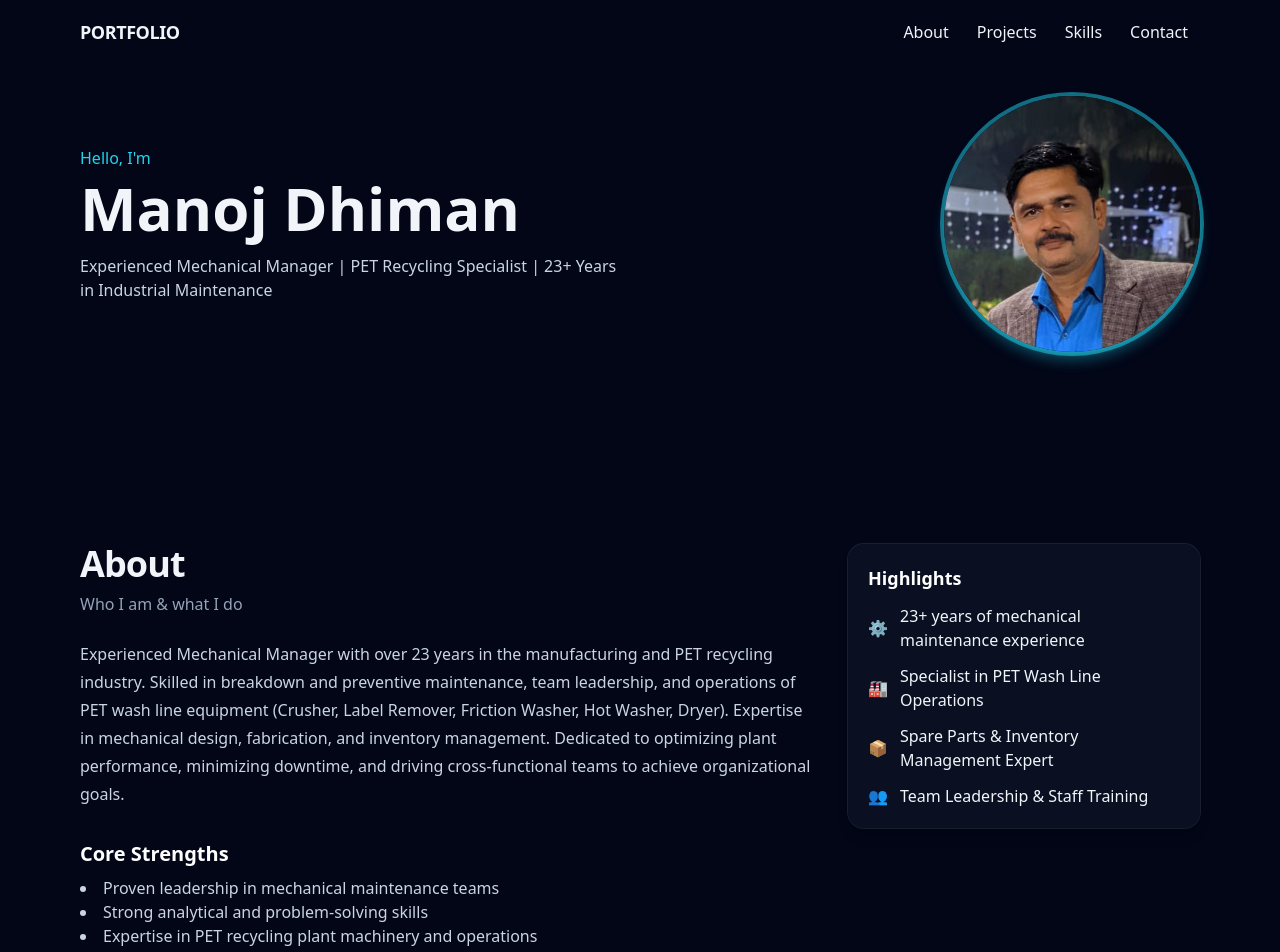
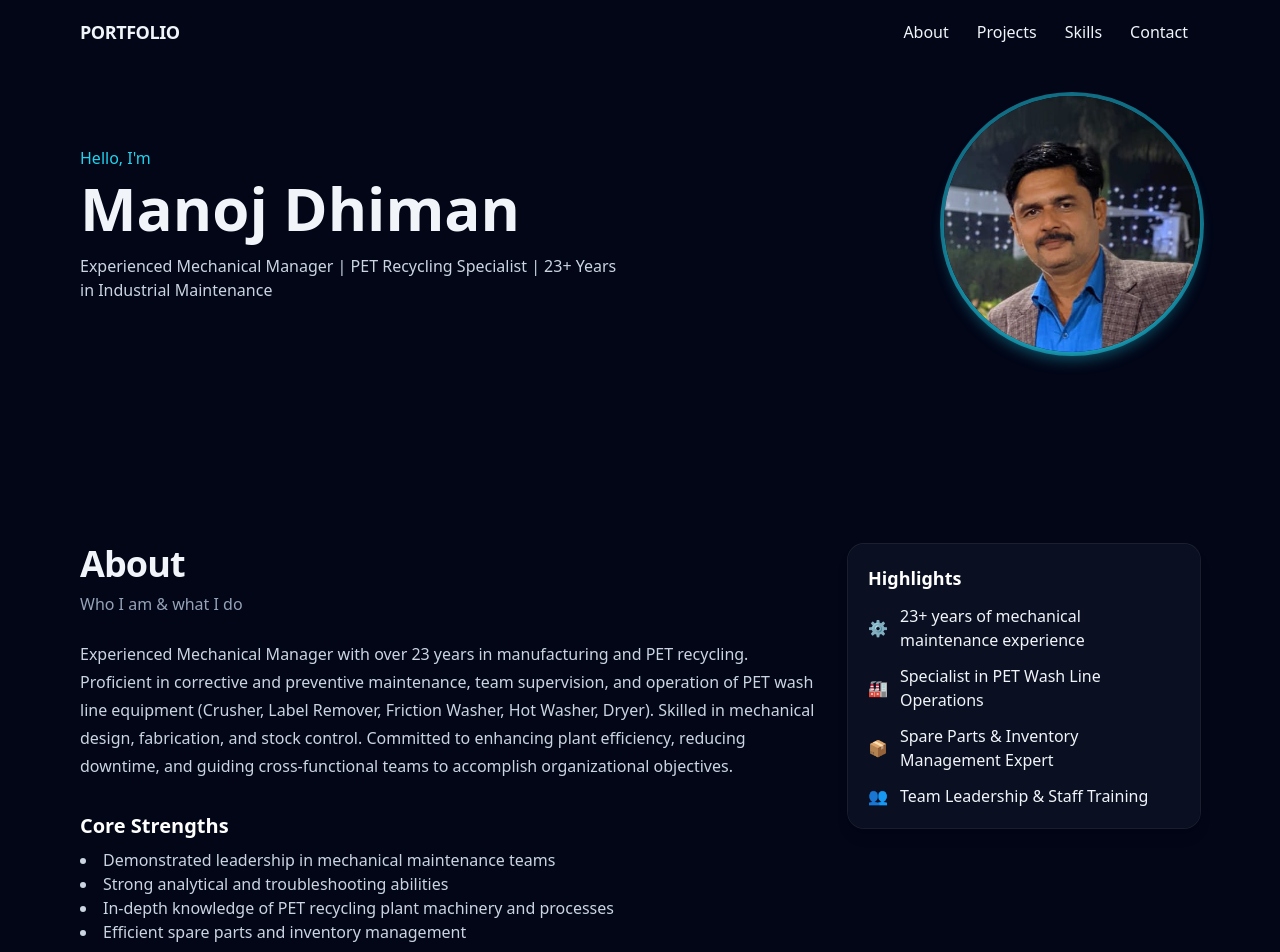
Before and after one commit to Anshuldhiman09/manojDhiman-portfolio, a React (Vite) app: page / in a window 1280 px wide. Shown: the top 952 px of the page. Built offline with nearby package versions, Linux system fonts and the light colour scheme.

Commit message:
Some change

```diff
--- a/src/components/About.jsx
+++ b/src/components/About.jsx
@@ -10,14 +10,14 @@ export default function About() {
             <h2 className="section-title">About</h2>
             <p className="section-subtitle">Who I am & what I do</p>
             <p className="mt-6 text-slate-300 leading-7">
-              Experienced Mechanical Manager with over 23 years in the
-              manufacturing and PET recycling industry. Skilled in breakdown and
-              preventive maintenance, team leadership, and operations of PET
-              wash line equipment (Crusher, Label Remover, Friction Washer, Hot
-              Washer, Dryer). Expertise in mechanical design, fabrication, and
-              inventory management. Dedicated to optimizing plant performance,
-              minimizing downtime, and driving cross-functional teams to achieve
-              organizational goals.
+              Experienced Mechanical Manager with over 23 years in manufacturing
+              and PET recycling. Proficient in corrective and preventive
+              maintenance, team supervision, and operation of PET wash line
+              equipment (Crusher, Label Remover, Friction Washer, Hot Washer,
+              Dryer). Skilled in mechanical design, fabrication, and stock
+              control. Committed to enhancing plant efficiency, reducing
+              downtime, and guiding cross-functional teams to accomplish
+              organizational objectives.
             </p>
 
             {/* Strengths */}
@@ -26,10 +26,10 @@ export default function About() {
                 Core Strengths
               </h3>
               <ul className="list-disc list-inside text-slate-300">
-                <li>Proven leadership in mechanical maintenance teams</li>
-                <li>Strong analytical and problem-solving skills</li>
+                <li>Demonstrated leadership in mechanical maintenance teams</li>
+                <li>Strong analytical and troubleshooting abilities</li>
                 <li>
-                  Expertise in PET recycling plant machinery and operations
+                 In-depth knowledge of PET recycling plant machinery and processes
                 </li>
                 <li>Efficient spare parts and inventory management</li>
               </ul>
--- a/src/components/Footer.jsx
+++ b/src/components/Footer.jsx
@@ -1,13 +1,18 @@
-import { link } from "framer-motion/client";
-import { Github, Instagram, Linkedin, AtSign, Facebook, icons, Mail } from "lucide-react";
+import {
+  Github,
+  Instagram,
+  Linkedin,
+  AtSign,
+  Facebook,
+  Mail,
+} from "lucide-react";
 
 export default function Footer() {
   const socialLinks = [
-
     {
       id: "gmail",
-      icon:<Mail/>,
-      link:"mailto:manojvishwakarma05891@gmail.com",
+      icon: <Mail size={20} />,
+      link: "mailto:manojvishwakarma05891@gmail.com",
     },
     {
       id: "linkedin",
@@ -24,6 +29,11 @@ export default function Footer() {
       icon: <Facebook size={20} />,
       link: "https://www.facebook.com/manoj.vishkarma.161",
     },
+    {
+      id: "github",
+      icon: <Github size={20} />,
+      link: "https://github.com/yourusername", // add your GitHub
+    },
   ];
 
   const scrollToTop = () => {
@@ -33,13 +43,28 @@ export default function Footer() {
   return (
     <footer className="bg-gray-900 text-slate-400 py-12 mt-16 border-t border-white/10">
       <div className="container mx-auto flex flex-col md:flex-row items-center justify-between gap-6">
+
+        {/* Left Section */}
         <div className="text-center md:text-left">
-          <p className="text-sm">&copy; {new Date().getFullYear()} Manoj Dhiman</p>
+          <p className="text-sm">&copy; 2024 Anshul Dhiman. All rights reserved.</p>
           <p className="text-xs text-slate-500 mt-1">
-           Mechanical Maintenance • PET Wash Line • Team Leadership • Inventory Management • Equipment Optimization
+            Designed & Developed by{" "}
+            <span className="text-white font-medium">Anshul Dhiman </span>
+          </p>
+          {/* Portfolio Link */}
+          <p className="text-xs mt-1">
+            <a
+              href="https://anshuldhiman.vercel.app"
+              target="_blank"
+              rel="noopener noreferrer"
+              className="text-slate-500 hover:text-white transition"
+            >
+              Visit My Portfolio
+            </a>
           </p>
         </div>
 
+        {/* Social Icons */}
         <div className="flex items-center gap-4">
           {socialLinks.map((item) => (
             <a
@@ -54,6 +79,7 @@ export default function Footer() {
           ))}
         </div>
 
+        {/* Back to Top */}
         <button
           onClick={scrollToTop}
           className="text-sm text-slate-400 hover:text-white transition"
```
